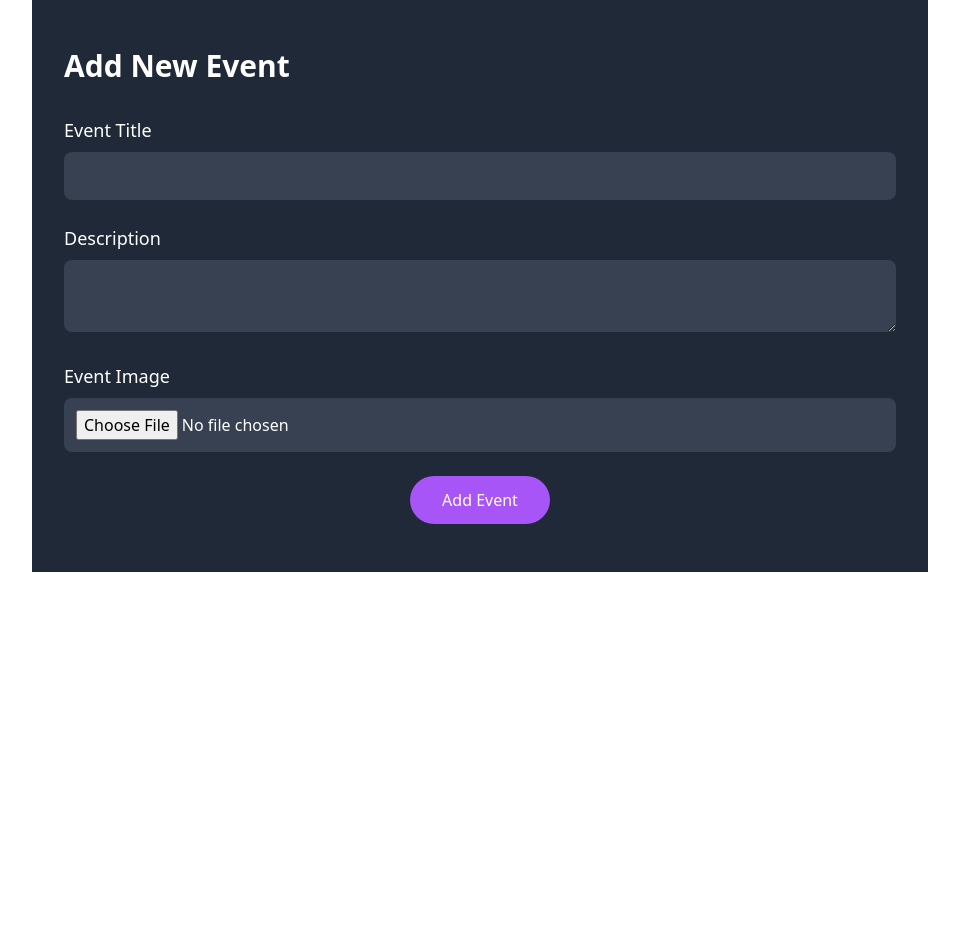
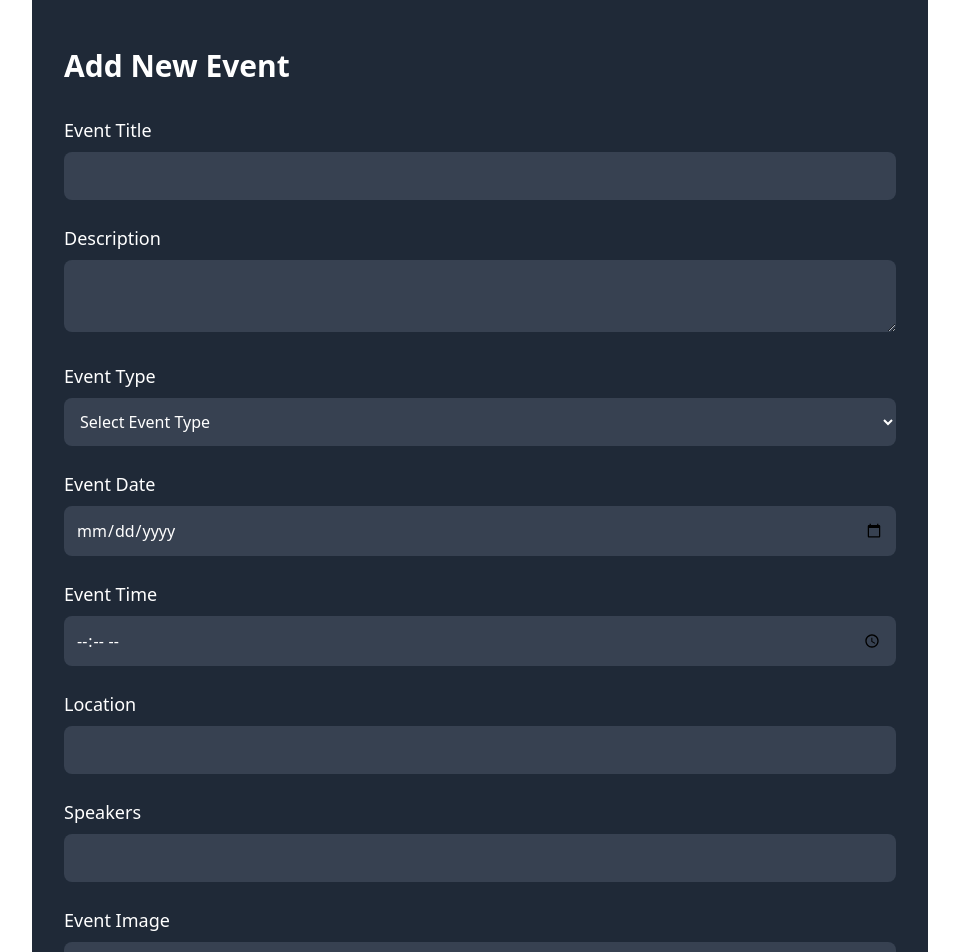
Before and after one commit to koushik8686/Events, a React (Vite) app: page /organize in a window 1280 px wide. Shown: the top 952 px of the page, without its empty margins (160-1119 px from the left). Before the commit the page ends 800 px from the top, so only its background shows below. Built offline with nearby package versions, Linux system fonts and the light colour scheme.

Commit message:
Added Google Auth

```diff
--- a/package.json
+++ b/package.json
@@ -10,10 +10,12 @@
     "preview": "vite preview"
   },
   "dependencies": {
+    "@react-oauth/google": "^0.12.1",
     "axios": "^1.7.9",
     "dotenv": "^16.4.7",
     "express": "^4.21.2",
     "framer-motion": "^11.15.0",
+    "js-cookie": "^3.0.5",
     "jsonwebtoken": "^9.0.2",
     "lucide-react": "^0.469.0",
     "mongoose": "^8.9.4",
--- a/src/Nav.jsx
+++ b/src/Nav.jsx
@@ -1,8 +1,55 @@
-import React, { useState } from "react";
+import { useState, useEffect } from "react";
 import "./index_r.css";
+import { useGoogleLogin } from "@react-oauth/google";
+import { motion } from "framer-motion";
+import axios from "axios";
+import { useNavigate } from "react-router-dom";
+import Cookies from "js-cookie";
 
 const Nav = () => {
+  const navigate = useNavigate();
   const [menuOpen, setMenuOpen] = useState(false);
+  const [userProfile, setUserProfile] = useState(null);
+
+  // Fetch profile data if user is already logged in
+  useEffect(() => {
+    const fetchUserProfile = async () => {
+      const userId = Cookies.get("user");
+      if (userId) {
+        try {
+          const response = await axios.get(`http://localhost:5000/profile/${userId}`, {
+          });
+          setUserProfile(response.data);
+        } catch (error) {
+          console.error("Error fetching profile:", error);
+        }
+      }
+    };
+
+    fetchUserProfile();
+  }, []);
+
+  const responseGoogle = async (authResult) => {
+    try {
+      if (authResult) {
+        const response = await axios.get(`http://localhost:5000/auth/google`, {
+          params: { tokens: authResult },
+        });
+        if (response.data.message) {
+          Cookies.set("user", response.data.userId);
+          setUserProfile(response.data); // Update state with user data
+          navigate("/home");
+        }
+      }
+    } catch (error) {
+      console.log("Error during Google login:", error);
+    }
+  };
+
+  const googleLogin = useGoogleLogin({
+    onSuccess: responseGoogle,
+    onError: responseGoogle,
+  });
 
   return (
     <div>
@@ -11,7 +58,7 @@ const Nav = () => {
           {/* Logo Section */}
           <div className="flex items-center space-x-3">
             <img
-              src="https://via.placeholder.com/40" // Replace with actual URL and put photos in public/assets folder
+              src="https://via.placeholder.com/40"
               alt="Logo"
               className="h-10 w-10 rounded-full"
             />
@@ -19,7 +66,7 @@ const Nav = () => {
           </div>
 
           {/* Centered Navigation Links */}
-          <ul className=" mr-24  md:flex space-x-8 text-sm font-medium">
+          <ul className="mr-24 md:flex space-x-8 text-sm font-medium">
             <li className="hover:text-blue-500 transition duration-300">
               <a href="/organize">Organize</a>
             </li>
@@ -28,10 +75,13 @@ const Nav = () => {
             </li>
           </ul>
 
+          {/* Profile or Sign In Button */}
+
+
           {/* Hamburger Menu Button */}
           <button
             onClick={() => setMenuOpen(!menuOpen)}
-            className="block  focus:outline-none"
+            className="block focus:outline-none"
           >
             <div className="w-6 h-0.5 bg-white mb-1 transition-all duration-300"></div>
             <div className="w-6 h-0.5 bg-white mb-1 transition-all duration-300"></div>
@@ -55,6 +105,25 @@ const Nav = () => {
               <li className="hover:text-blue-400 transition duration-300">
                 <a href="#contacts">Contacts</a>
               </li>
+              {userProfile ? (
+            <div className="flex items-center space-x-3">
+              <img
+                src={userProfile.profile || "https://via.placeholder.com/40"}
+                alt="Profile"
+                className="h-8 w-8 rounded-full"
+              />
+              <span>{userProfile.name || "User"}</span>
+            </div>
+          ) : (
+            <motion.button
+              onClick={googleLogin}
+              whileHover={{ scale: 1.05 }}
+              whileTap={{ scale: 0.95 }}
+              className="py-2 px-4 border border-gray-300 rounded-md shadow-sm text-sm font-medium text-gray-700 bg-white hover:bg-gray-50 focus:outline-none focus:ring-2 focus:ring-offset-2 focus:ring-teal-500"
+            >
+              Sign in with Google
+            </motion.button>
+          )}
             </ul>
           </div>
         )}
--- a/src/Organize.jsx
+++ b/src/Organize.jsx
@@ -5,7 +5,12 @@ export default function AddEvent() {
   const [eventDetails, setEventDetails] = useState({
     title: '',
     description: '',
-    image: '',
+    eventType: '', // Added event type
+    date: '',      // Added event date
+    time: '',      // Added event time
+    location: '',  // Added event location
+    speakers: '',  // Added speakers
+    image: '',     // Image field remains
   });
 
   const handleChange = (e) => {
@@ -51,6 +56,7 @@ export default function AddEvent() {
     <div className="max-w-4xl mx-auto px-4 sm:px-8 py-12 bg-gray-800 text-white">
       <h1 className="text-3xl font-semibold mb-8">Add New Event</h1>
       <form onSubmit={handleSubmit} className="space-y-6">
+        {/* Event Title */}
         <div>
           <label htmlFor="title" className="block text-lg font-medium">Event Title</label>
           <input
@@ -63,6 +69,8 @@ export default function AddEvent() {
             required
           />
         </div>
+
+        {/* Description */}
         <div>
           <label htmlFor="description" className="block text-lg font-medium">Description</label>
           <textarea
@@ -74,6 +82,81 @@ export default function AddEvent() {
             required
           />
         </div>
+
+        {/* Event Type */}
+        <div>
+          <label htmlFor="eventType" className="block text-lg font-medium">Event Type</label>
+          <select
+            id="eventType"
+            name="eventType"
+            value={eventDetails.eventType}
+            onChange={handleChange}
+            className="w-full p-3 mt-2 bg-gray-700 rounded-lg text-white"
+            required
+          >
+            <option value="">Select Event Type</option>
+            <option value="webinar">Webinar</option>
+            <option value="conference">Conference</option>
+            <option value="workshop">Workshop</option>
+            <option value="meeting">Meeting</option>
+          </select>
+        </div>
+
+        {/* Event Date */}
+        <div>
+          <label htmlFor="date" className="block text-lg font-medium">Event Date</label>
+          <input
+            type="date"
+            id="date"
+            name="date"
+            value={eventDetails.date}
+            onChange={handleChange}
+            className="w-full p-3 mt-2 bg-gray-700 rounded-lg text-white"
+            required
+          />
+        </div>
+
+        {/* Event Time */}
+        <div>
+          <label htmlFor="time" className="block text-lg font-medium">Event Time</label>
+          <input
+            type="time"
+            id="time"
+            name="time"
+            value={eventDetails.time}
+            onChange={handleChange}
+            className="w-full p-3 mt-2 bg-gray-700 rounded-lg text-white"
+            required
+          />
+        </div>
+
+        {/* Location (for hybrid events) */}
+        <div>
+          <label htmlFor="location" className="block text-lg font-medium">Location</label>
+          <input
+            type="text"
+            id="location"
+            name="location"
+            value={eventDetails.location}
+            onChange={handleChange}
+            className="w-full p-3 mt-2 bg-gray-700 rounded-lg text-white"
+          />
+        </div>
+
+        {/* Speakers */}
+        <div>
+          <label htmlFor="speakers" className="block text-lg font-medium">Speakers</label>
+          <input
+            type="text"
+            id="speakers"
+            name="speakers"
+            value={eventDetails.speakers}
+            onChange={handleChange}
+            className="w-full p-3 mt-2 bg-gray-700 rounded-lg text-white"
+          />
+        </div>
+
+        {/* Event Image */}
         <div>
           <label htmlFor="image" className="block text-lg font-medium">Event Image</label>
           <input
@@ -86,6 +169,7 @@ export default function AddEvent() {
             required
           />
         </div>
+
         <div className="flex justify-center">
           <button
             type="submit"
--- a/src/main.jsx
+++ b/src/main.jsx
@@ -1,10 +1,13 @@
-import { StrictMode } from "react";
+import React  from "react";
 import { createRoot } from "react-dom/client";
 import "./index_r.css";
+import { GoogleOAuthProvider } from "@react-oauth/google";
 import App from "./App.jsx";
 
 createRoot(document.getElementById("root")).render(
-  <StrictMode>
-      <App />
-  </StrictMode>
+  <React.StrictMode>
+    <GoogleOAuthProvider clientId="516632506799-3lvks4cg0bvs8tf1d22fophafrd1mrpl.apps.googleusercontent.com">
+      <App/>
+    </GoogleOAuthProvider>
+  </React.StrictMode>
 );
```
Also changed, not shown: 1 other file (tests, documents, lock files or other folders). Lines whose indentation alone changed are shown as unchanged.
